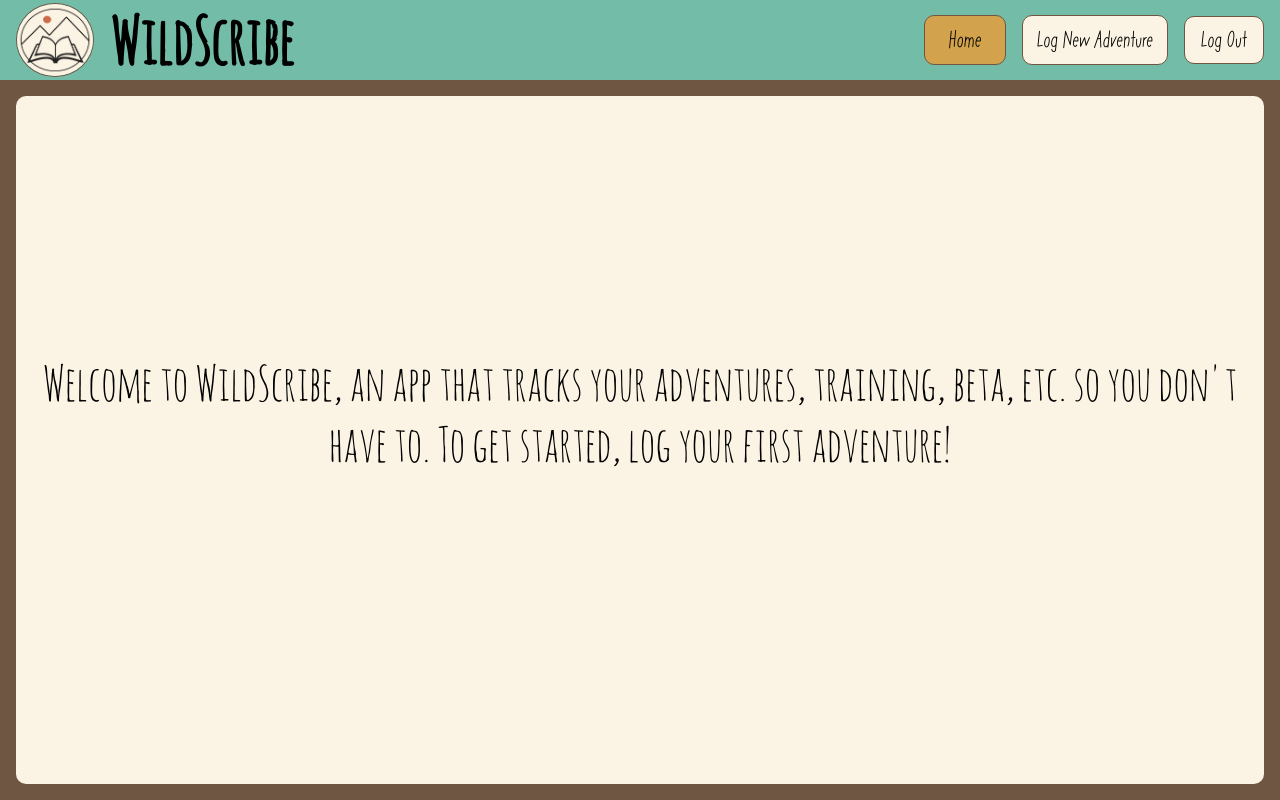
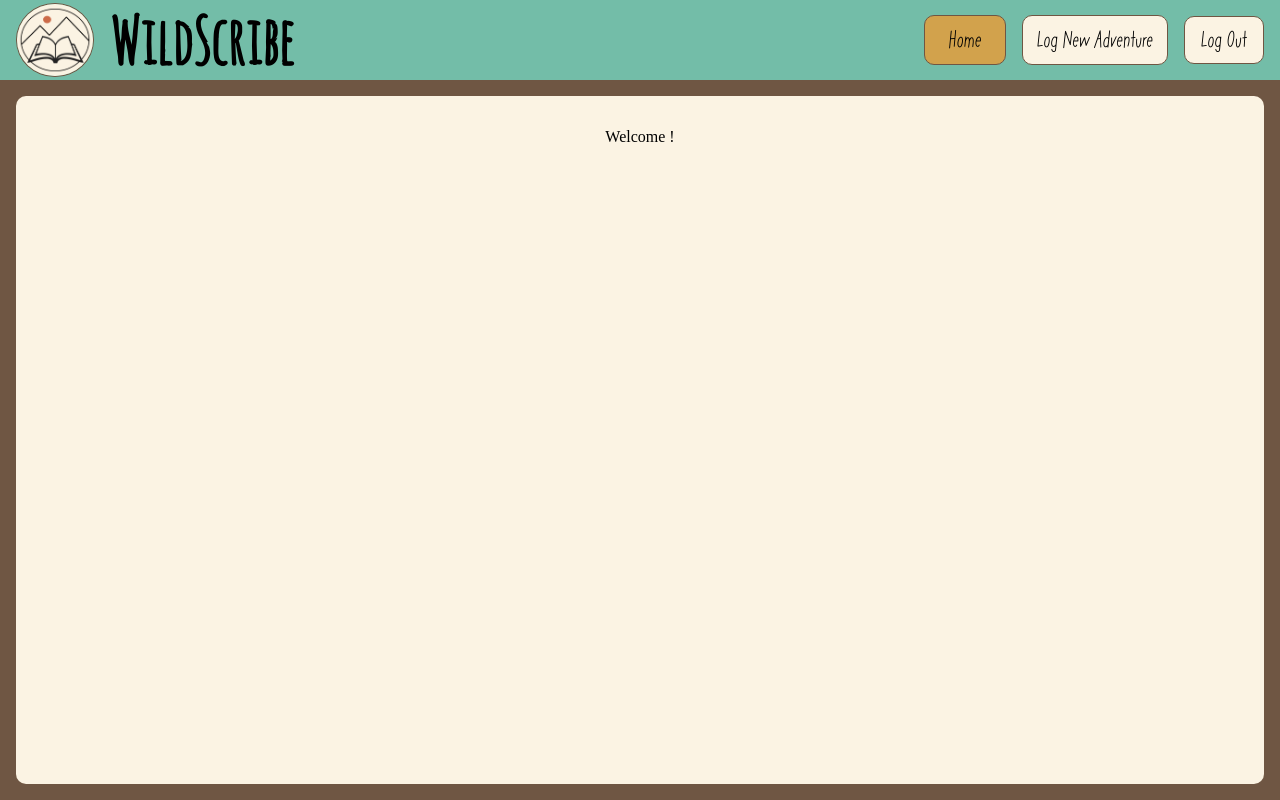
Before and after one commit to 2305-WildScribe/2305-WildScribe-FE, a React (Create React App) app: page / in a window 1280 px wide. Both pictures are taken after a click on the button "Login". Built offline with nearby package versions, Linux system fonts and the light colour scheme; no server answers.

Commit message:
feat: Display the username on the dashboard

```diff
--- a/src/Components/EditLogForm/EditLogForm.tsx
+++ b/src/Components/EditLogForm/EditLogForm.tsx
@@ -58,7 +58,6 @@ function EditLogForm(): React.ReactElement {
     setUpdatedDate(formattedDate);
     // eslint-disable-next-line react-hooks/exhaustive-deps
   }, []);
-
 
   const handleSaveChanges = (event: React.FormEvent) => {
     event.preventDefault();
--- a/src/Components/Homepage/Homepage.scss
+++ b/src/Components/Homepage/Homepage.scss
@@ -19,15 +19,16 @@
 }
 
 .search-bar {
-  // position: relative;
-  // display: inline-block;
   width: 90%;
   height: 2rem;
   display: flex;
-  justify-content: flex-end;
+  justify-content: space-between;
   align-items: center;
   height: 3rem;
   padding-bottom: 1rem;
+  .username{
+    @include sourceSans;
+  }
 }
 
 .search-input {
--- a/src/Components/Homepage/Homepage.tsx
+++ b/src/Components/Homepage/Homepage.tsx
@@ -7,16 +7,17 @@ import { faXmark } from '@fortawesome/free-solid-svg-icons';
 import Loading from '../Loading/Loading';
 import { useAppSelector } from '../../Redux/hooks';
 import { selectAdventures } from '../../Redux/slices/adventuresSlice';
+import { selectUser } from '../../Redux/slices/userSlice';
 
 function Homepage(): React.ReactElement {
-
   const [searchedAdventures, setSearchedAdventures] = useState<
     Adventure[] | []
   >([]);
   const [keyword, setKeyword] = useState<string>('');
   let adventures = useAppSelector(selectAdventures).adventures;
   let loading = useAppSelector(selectAdventures).loading;
-
+  let username = useAppSelector(selectUser).userName;
+  console.log(username);
   useEffect(() => {
     setSearchedAdventures(adventures);
   }, [adventures]);
@@ -45,6 +46,9 @@ function Homepage(): React.ReactElement {
     let results = filteredAdventures(keyword) || [];
     setSearchedAdventures([...results] as Adventure[]);
   };
+  const usernameText = !adventures.length
+    ? `Welcome ${username}!`
+    : `Welcome back ${username}!`;
 
   return (
     <>
@@ -52,48 +56,59 @@ function Homepage(): React.ReactElement {
         <Loading />
       ) : (
         <div id='home-main'>
-          {adventures && adventures.length ? (
-            <>
-              <div className='search-bar'>
-                {keyword !== '' && keyword !== ' ' && (
-                  <button className='keyword-btn'>
-                    {keyword}{' '}
-                    <FontAwesomeIcon
-                      icon={faXmark}
-                      className='fa-icon delete-keyword'
-                      onClick={() => clearSearch()}
-                    />
-                  </button>
-                )}
-                <input
-                  className='search-input'
-                  type='text'
-                  placeholder='Search logs here'
-                  value={keyword}
-                  onChange={(e) => {
-                    setKeyword(e.target.value);
-                    handleSearch(e.target.value);
-                  }}
-                />
-              </div>
-              {searchedAdventures.length === 0  && (
-                <p className='no-results-msg'>
-                  Sorry, we couldn't find anything that matched. Please try
-                  again.
-                </p>
-              )}
-              <AdventureContainer searchedAdventures={searchedAdventures} />
-            </>
-          ) : (
-            <p className='welcome-message'>
-              Welcome to WildScribe, an app that tracks your adventures,
-              training, beta, etc. so you don't have to. To get started, log
-              your first adventure!
-            </p>
-          )}
+          <p className='username'>{usernameText}</p>
         </div>
       )}
     </>
+
+    // <>
+    //   {loading ? (
+    //     <Loading />
+    //   ) : (
+    //     <div id='home-main'>
+    //       {adventures && adventures.length ? (
+    //         <>
+    //           <div className='search-bar'>
+    //             <p className='username'> Welcome back {username}!</p>
+    //             {keyword !== '' && keyword !== ' ' && (
+    //               <button className='keyword-btn'>
+    //                 {keyword}{' '}
+    //                 <FontAwesomeIcon
+    //                   icon={faXmark}
+    //                   className='fa-icon delete-keyword'
+    //                   onClick={() => clearSearch()}
+    //                 />
+    //               </button>
+    //             )}
+    //             <input
+    //               className='search-input'
+    //               type='text'
+    //               placeholder='Search logs here'
+    //               value={keyword}
+    //               onChange={(e) => {
+    //                 setKeyword(e.target.value);
+    //                 handleSearch(e.target.value);
+    //               }}
+    //             />
+    //           </div>
+    //           {searchedAdventures.length === 0  && (
+    //             <p className='no-results-msg'>
+    //               Sorry, we couldn't find anything that matched. Please try
+    //               again.
+    //             </p>
+    //           )}
+    //           <AdventureContainer searchedAdventures={searchedAdventures} />
+    //         </>
+    //       ) : (
+    //         <p className='welcome-message'>
+    //           Welcome to WildScribe, an app that tracks your adventures,
+    //           training, beta, etc. so you don't have to. To get started, log
+    //           your first adventure!
+    //         </p>
+    //       )}
+    //     </div>
+    //   )}
+    // </>
   );
 }
 
--- a/src/Components/NavBar/NavBar.tsx
+++ b/src/Components/NavBar/NavBar.tsx
@@ -14,6 +14,7 @@ function NavBar(): React.ReactElement {
     navigate('/');
     dispatch(toggleIsLoggedIn(false))
   };
+
   return (
     <nav className='nav-bar'>
       <div className='nav-text-wrapper'>
```
